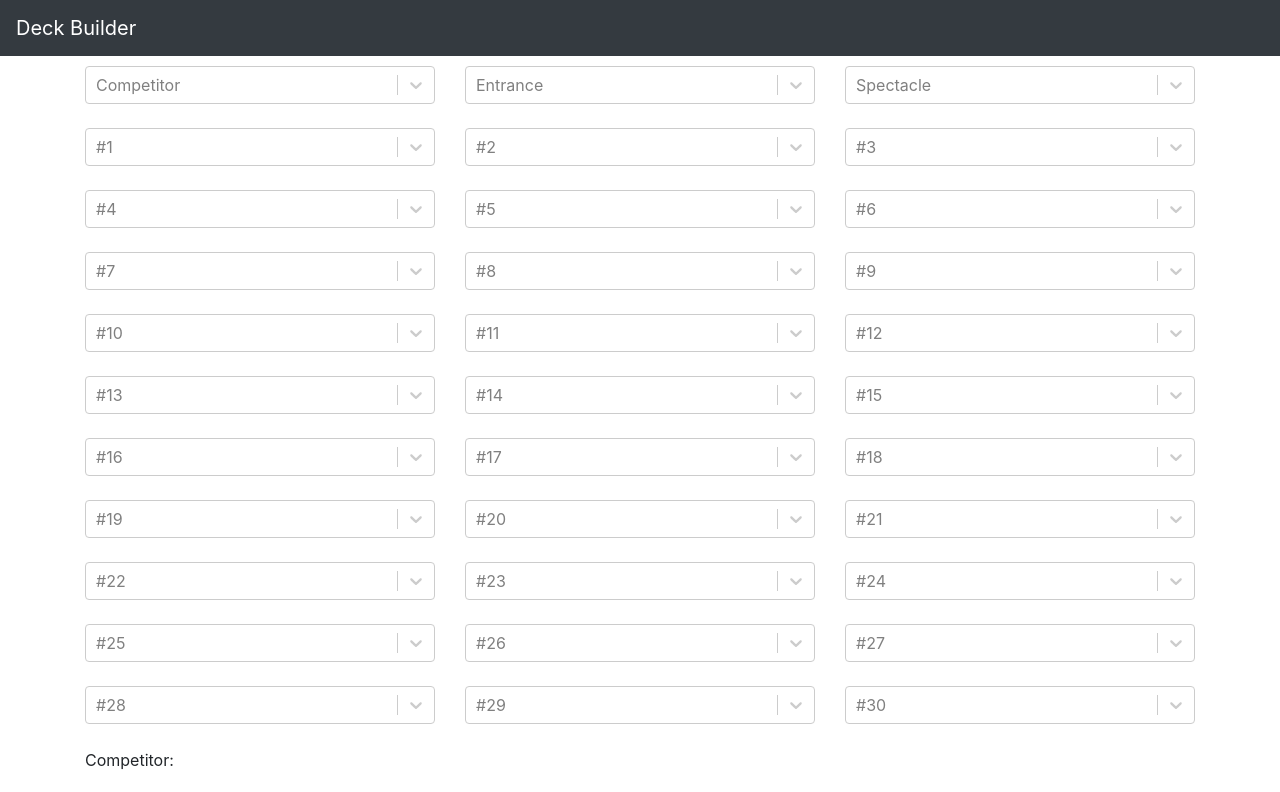
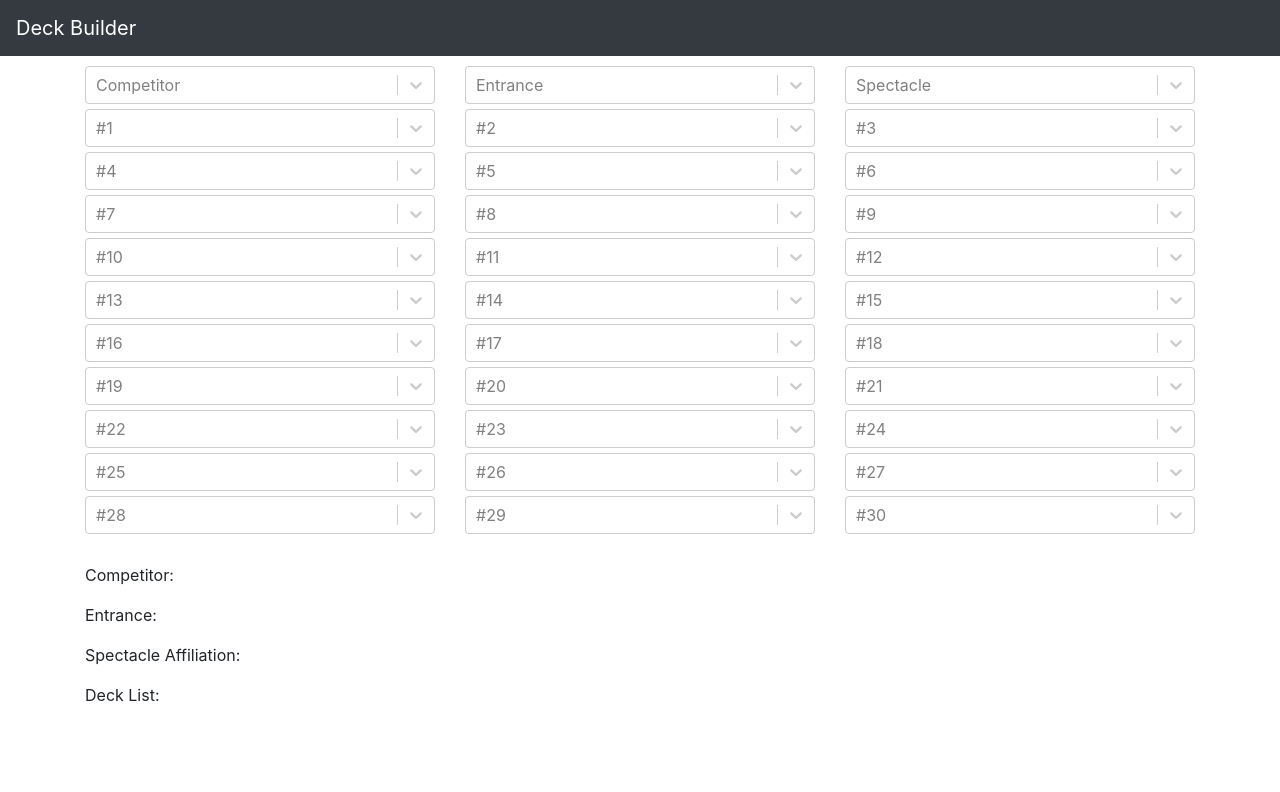
Before and after one commit to yasminmenchaca/deckbuilder, a React (Create React App) app: page / in a window 1280 px wide. Shown: the top 792 px of the page. Built offline with nearby package versions, Linux system fonts and the light colour scheme.

Commit message:
styling changes

```diff
--- a/src/components/Deckbuilder.js
+++ b/src/components/Deckbuilder.js
@@ -41,9 +41,12 @@ import { competitors } from "../cards/competitors";
 import { Container, Row, Col } from "react-bootstrap";
 import styled from "styled-components";
 
-
 const Card = styled.li`
   /* list-style: none; */
+`;
+
+const Text = styled.p`
+  color: green;
 `;
 
 export default class DeckBuilder extends Component {
@@ -159,7 +162,7 @@ export default class DeckBuilder extends Component {
       <div>
         <Container>
           <Row>
-            <Col>
+            <Col sm style={{ paddingBottom: "5px" }}>
               {" "}
               <Select
                 options={competitors}
@@ -167,7 +170,7 @@ export default class DeckBuilder extends Component {
                 placeholder="Competitor"
               />
             </Col>
-            <Col>
+            <Col sm style={{ paddingBottom: "5px" }}>
               {" "}
               <Select
                 options={entrance}
@@ -175,7 +178,7 @@ export default class DeckBuilder extends Component {
                 placeholder="Entrance"
               />
             </Col>
-            <Col>
+            <Col sm style={{ paddingBottom: "5px" }}>
               {" "}
               <Select
                 options={spectacle}
@@ -185,9 +188,8 @@ export default class DeckBuilder extends Component {
             </Col>
           </Row>
 
-          <br />
           <Row>
-            <Col>
+            <Col sm style={{ paddingBottom: "5px" }}>
               {" "}
               <Select
                 options={cardOne}
@@ -195,7 +197,7 @@ export default class DeckBuilder extends Component {
                 placeholder="#1"
               />
             </Col>
-            <Col>
+            <Col sm style={{ paddingBottom: "5px" }}>
               {" "}
               <Select
                 options={cardTwo}
@@ -203,7 +205,7 @@ export default class DeckBuilder extends Component {
                 placeholder="#2"
               />
             </Col>
-            <Col>
+            <Col sm style={{ paddingBottom: "5px" }}>
               {" "}
               <Select
                 options={cardThree}
@@ -212,9 +214,9 @@ export default class DeckBuilder extends Component {
               />
             </Col>
           </Row>
-          <br />
+
           <Row>
-            <Col>
+            <Col sm style={{ paddingBottom: "5px" }}>
               {" "}
               <Select
                 options={cardFour}
@@ -222,7 +224,7 @@ export default class DeckBuilder extends Component {
                 placeholder="#4"
               />
             </Col>
-            <Col>
+            <Col sm style={{ paddingBottom: "5px" }}>
               {" "}
               <Select
                 options={cardFive}
@@ -230,7 +232,7 @@ export default class DeckBuilder extends Component {
                 placeholder="#5"
               />
             </Col>
-            <Col>
+            <Col sm style={{ paddingBottom: "5px" }}>
               {" "}
               <Select
                 options={cardSix}
@@ -239,9 +241,9 @@ export default class DeckBuilder extends Component {
               />
             </Col>
           </Row>
-          <br />
+
           <Row>
-            <Col>
+            <Col sm style={{ paddingBottom: "5px" }}>
               {" "}
               <Select
                 options={cardSeven}
@@ -249,7 +251,7 @@ export default class DeckBuilder extends Component {
                 placeholder="#7"
               />
             </Col>
-            <Col>
+            <Col sm style={{ paddingBottom: "5px" }}>
               {" "}
               <Select
                 options={cardEight}
@@ -257,7 +259,7 @@ export default class DeckBuilder extends Component {
                 placeholder="#8"
               />
             </Col>
-            <Col>
+            <Col sm style={{ paddingBottom: "5px" }}>
               {" "}
               <Select
                 options={cardNine}
@@ -266,9 +268,9 @@ export default class DeckBuilder extends Component {
               />
             </Col>
           </Row>
-          <br />
+
           <Row>
-            <Col>
+            <Col sm style={{ paddingBottom: "5px" }}>
               {" "}
               <Select
                 options={cardTen}
@@ -276,7 +278,7 @@ export default class DeckBuilder extends Component {
                 placeholder="#10"
               />
             </Col>
-            <Col>
+            <Col sm style={{ paddingBottom: "5px" }}>
               {" "}
               <Select
                 options={cardEleven}
@@ -284,7 +286,7 @@ export default class DeckBuilder extends Component {
                 placeholder="#11"
               />
             </Col>
-            <Col>
+            <Col sm style={{ paddingBottom: "5px" }}>
               {" "}
               <Select
                 options={cardTwelve}
@@ -293,9 +295,9 @@ export default class DeckBuilder extends Component {
               />
             </Col>
           </Row>
-          <br />
+
           <Row>
-            <Col>
+            <Col sm style={{ paddingBottom: "5px" }}>
               {" "}
               <Select
                 options={cardThirteen}
@@ -303,7 +305,7 @@ export default class DeckBuilder extends Component {
                 placeholder="#13"
               />
             </Col>
-            <Col>
+            <Col sm style={{ paddingBottom: "5px" }}>
               {" "}
               <Select
                 options={cardFourteen}
@@ -311,7 +313,7 @@ export default class DeckBuilder extends Component {
                 placeholder="#14"
               />
             </Col>
-            <Col>
+            <Col sm style={{ paddingBottom: "5px" }}>
               {" "}
               <Select
                 options={cardFifteen}
@@ -320,9 +322,9 @@ export default class DeckBuilder extends Component {
               />
             </Col>
           </Row>
-          <br />
+
           <Row>
-            <Col>
+            <Col sm style={{ paddingBottom: "5px" }}>
               {" "}
               <Select
                 options={cardSixteen}
@@ -330,7 +332,7 @@ export default class DeckBuilder extends Component {
                 placeholder="#16"
               />
             </Col>
-            <Col>
+            <Col sm style={{ paddingBottom: "5px" }}>
               {" "}
               <Select
                 options={cardSeventeen}
@@ -338,7 +340,7 @@ export default class DeckBuilder extends Component {
                 placeholder="#17"
               />
             </Col>
-            <Col>
+            <Col sm style={{ paddingBottom: "5px" }}>
               {" "}
               <Select
                 options={cardEighteen}
@@ -347,9 +349,9 @@ export default class DeckBuilder extends Component {
               />
             </Col>
           </Row>
-          <br />
+
           <Row>
-            <Col>
+            <Col sm style={{ paddingBottom: "5px" }}>
               {" "}
               <Select
                 options={cardNineteen}
@@ -357,7 +359,7 @@ export default class DeckBuilder extends Component {
                 placeholder="#19"
               />
             </Col>
-            <Col>
+            <Col sm style={{ paddingBottom: "5px" }}>
               {" "}
               <Select
                 options={cardTwenty}
@@ -365,7 +367,7 @@ export default class DeckBuilder extends Component {
                 placeholder="#20"
               />
             </Col>
-            <Col>
+            <Col sm style={{ paddingBottom: "5px" }}>
               {" "}
               <Select
                 options={cardTwentyOne}
@@ -374,9 +376,9 @@ export default class DeckBuilder extends Component {
               />
             </Col>
           </Row>
-          <br />
+
           <Row>
-            <Col>
+            <Col sm style={{ paddingBottom: "5px" }}>
               {" "}
               <Select
                 options={cardTwentyTwo}
@@ -384,7 +386,7 @@ export default class DeckBuilder extends Component {
                 placeholder="#22"
               />
             </Col>
-            <Col>
+            <Col sm style={{ paddingBottom: "5px" }}>
               {" "}
               <Select
                 options={cardTwentyThree}
@@ -392,7 +394,7 @@ export default class DeckBuilder extends Component {
                 placeholder="#23"
               />
             </Col>
-            <Col>
+            <Col sm style={{ paddingBottom: "5px" }}>
               {" "}
               <Select
                 options={cardTwentyFour}
@@ -401,9 +403,9 @@ export default class DeckBuilder extends Component {
               />
             </Col>
           </Row>
-          <br />
+
           <Row>
-            <Col>
+            <Col sm style={{ paddingBottom: "5px" }}>
               {" "}
               <Select
                 options={cardTwentyFive}
@@ -411,7 +413,7 @@ export default class DeckBuilder extends Component {
                 placeholder="#25"
               />
             </Col>
-            <Col>
+            <Col sm style={{ paddingBottom: "5px" }}>
               {" "}
               <Select
                 options={cardTwentySix}
@@ -419,7 +421,7 @@ export default class DeckBuilder extends Component {
                 placeholder="#26"
               />
             </Col>
-            <Col>
+            <Col sm style={{ paddingBottom: "5px" }}>
               {" "}
               <Select
                 options={cardTwentySeven}
@@ -428,9 +430,9 @@ export default class DeckBuilder extends Component {
               />
             </Col>
           </Row>
-          <br />
+
           <Row>
-            <Col>
+            <Col sm style={{ paddingBottom: "5px" }}>
               {" "}
               <Select
                 options={cardTwentyEight}
@@ -438,7 +440,7 @@ export default class DeckBuilder extends Component {
                 placeholder="#28"
               />
             </Col>
-            <Col>
+            <Col sm style={{ paddingBottom: "5px" }}>
               {" "}
               <Select
                 options={cardTwentyNine}
@@ -446,7 +448,7 @@ export default class DeckBuilder extends Component {
                 placeholder="#29"
               />
             </Col>
-            <Col>
+            <Col sm style={{ paddingBottom: "5px" }}>
               {" "}
               <Select
                 options={cardThirty}
@@ -455,6 +457,7 @@ export default class DeckBuilder extends Component {
               />
             </Col>
           </Row>
+
           <br />
           <p>
             Competitor: <span>{this.state.competitors}</span>
@@ -465,10 +468,8 @@ export default class DeckBuilder extends Component {
           <p>
             Spectacle Affiliation: <span>{this.state.spectacle}</span>
           </p>
-          <p>
-            Deck List:
-          </p>
-          <ol>
+          <p>Deck List:</p>
+          {/* <ol>
             <Card>{this.state.cardOne}</Card>
             <Card>{this.state.cardTwo}</Card>
             <Card>{this.state.cardThree}</Card>
@@ -499,7 +500,7 @@ export default class DeckBuilder extends Component {
             <Card>{this.state.cardTwentyEight}</Card>
             <Card>{this.state.cardTwentyNine}</Card>
             <Card>{this.state.cardThirty}</Card>
-          </ol>
+          </ol> */}
         </Container>
       </div>
     );
```
